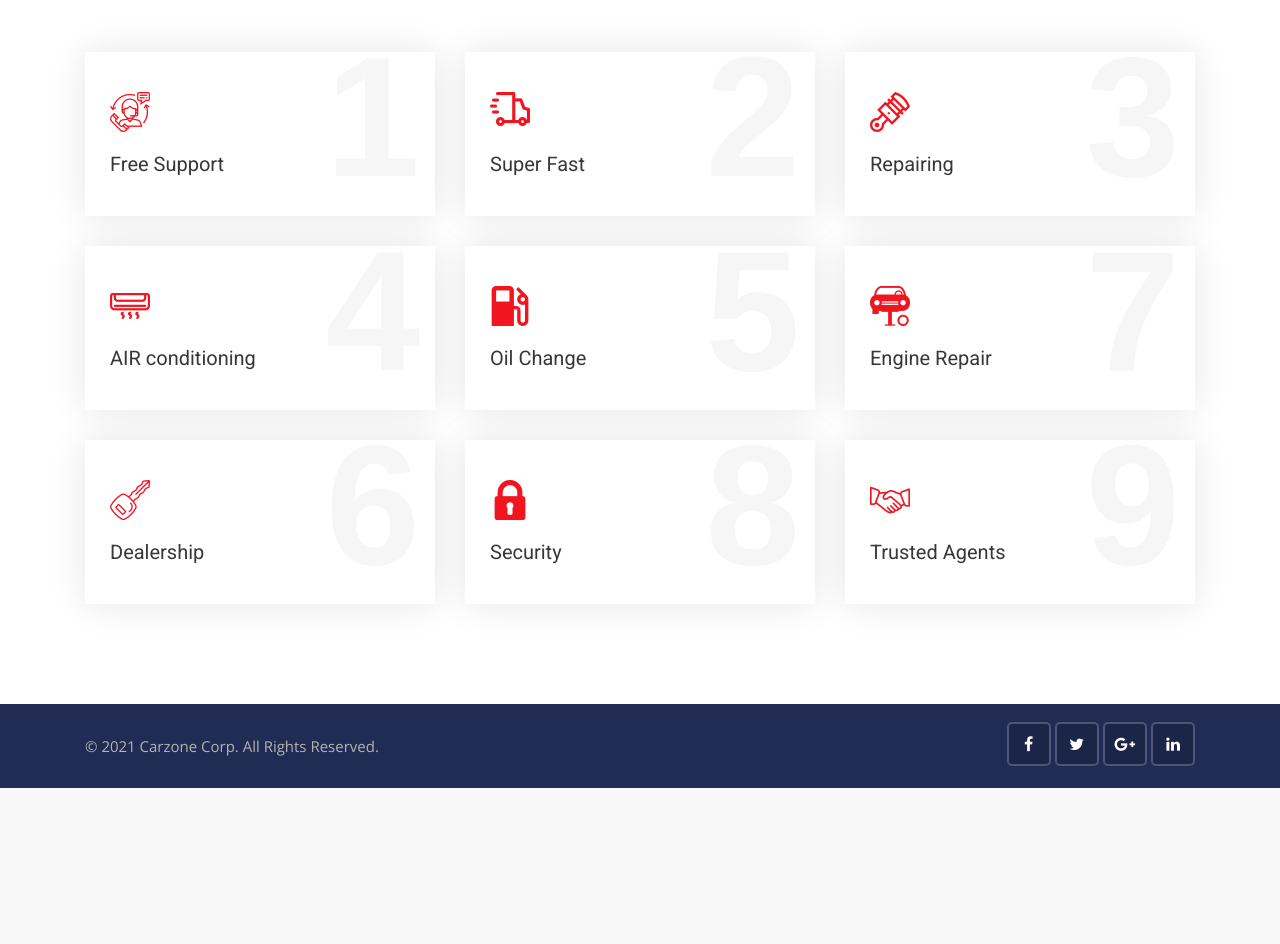
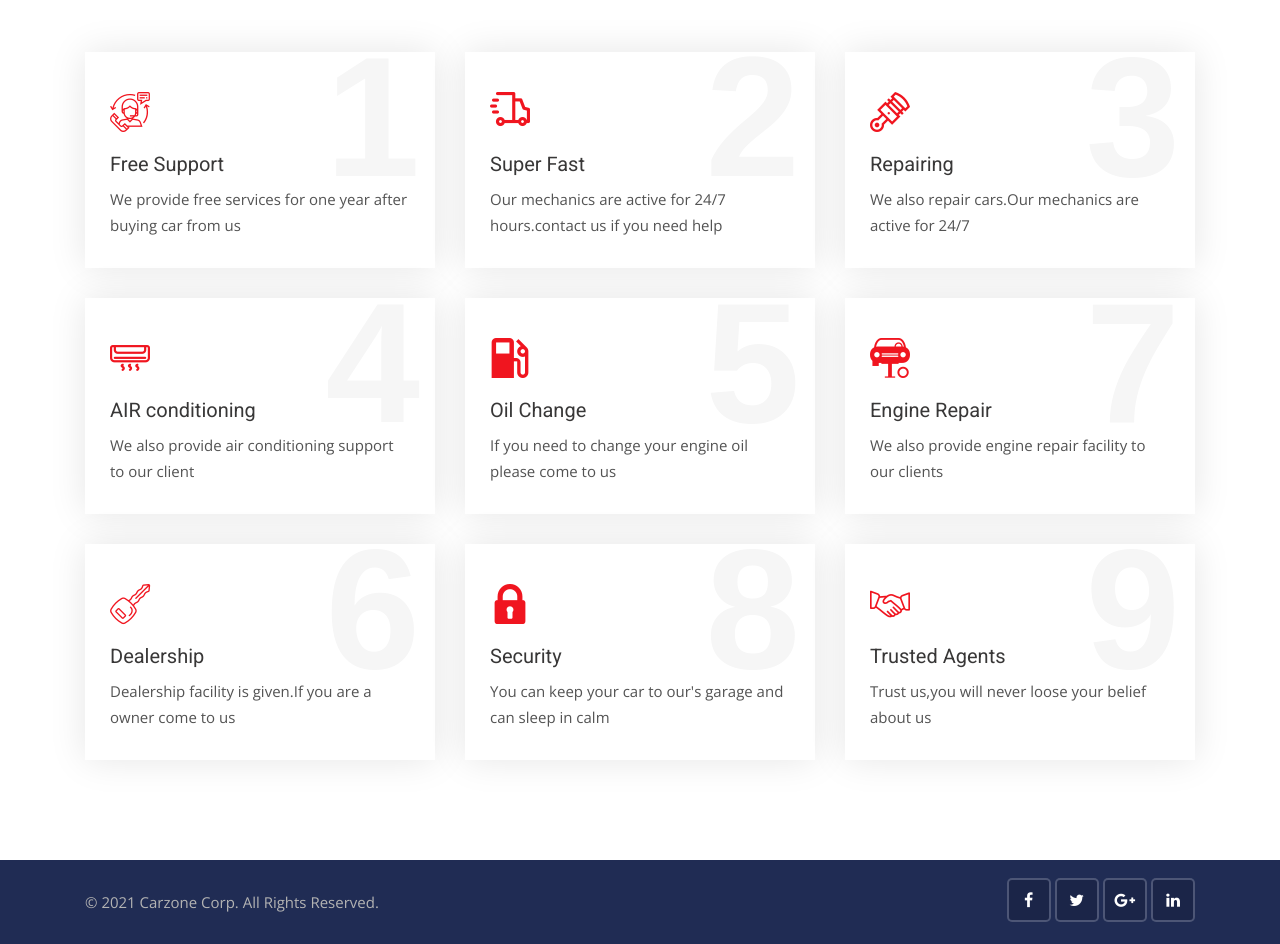
Before and after one commit to utso1707097/carzone-gitproject, a Django app: page /services in a window 1280 px wide. Shown: the part 498-1442 px from the top of the page. Before the commit the page ends 1286 px from the top, so only its background shows below. Run offline with Django 3.2, Linux system fonts and the light colour scheme; some libraries are stand-ins or nearby versions.

Commit message:
Changes in Services

```diff
--- a/templates/pages/services.html
+++ b/templates/pages/services.html
@@ -33,6 +33,7 @@
                     </div>
                     <div class="detail">
                         <h3>Free Support</h3>
+                        <p>We provide free services for one year after buying car from us</p>
                     </div>
                 </div>
             </div>
@@ -44,6 +45,7 @@
                     </div>
                     <div class="detail">
                         <h3>Super Fast</h3>
+                        <p>Our mechanics are active for 24/7 hours.contact us if you need help</p>
                     </div>
                 </div>
             </div>
@@ -55,6 +57,7 @@
                     </div>
                     <div class="detail">
                         <h3>Repairing</h3>
+                        <p>We also repair cars.Our mechanics are active for 24/7</p>
                     </div>
                 </div>
             </div>
@@ -66,6 +69,8 @@
                     </div>
                     <div class="detail">
                         <h3>AIR conditioning</h3>
+                        <p>We also provide air conditioning support to our client</p>
+
                     </div>
                 </div>
             </div>
@@ -77,6 +82,7 @@
                     </div>
                     <div class="detail">
                         <h3>Oil Change</h3>
+                        <p>If you need to change your engine oil please come to us</p>
                     </div>
                 </div>
             </div>
@@ -88,6 +94,7 @@
                     </div>
                     <div class="detail">
                         <h3>Engine Repair</h3>
+                        <p>We also provide engine repair facility to our clients</p>
                     </div>
                 </div>
             </div>
@@ -99,6 +106,7 @@
                     </div>
                     <div class="detail">
                         <h3>Dealership</h3>
+                        <p>Dealership facility is given.If you are a owner come to us</p>
                     </div>
                 </div>
             </div>
@@ -110,6 +118,7 @@
                     </div>
                     <div class="detail">
                         <h3>Security</h3>
+                        <p>You can keep your car to our's garage and can sleep in calm</p>
                     </div>
                 </div>
             </div>
@@ -121,6 +130,7 @@
                     </div>
                     <div class="detail">
                         <h3>Trusted Agents</h3>
+                        <p>Trust us,you will never loose your belief about us</p>
                     </div>
                 </div>
             </div>
```
